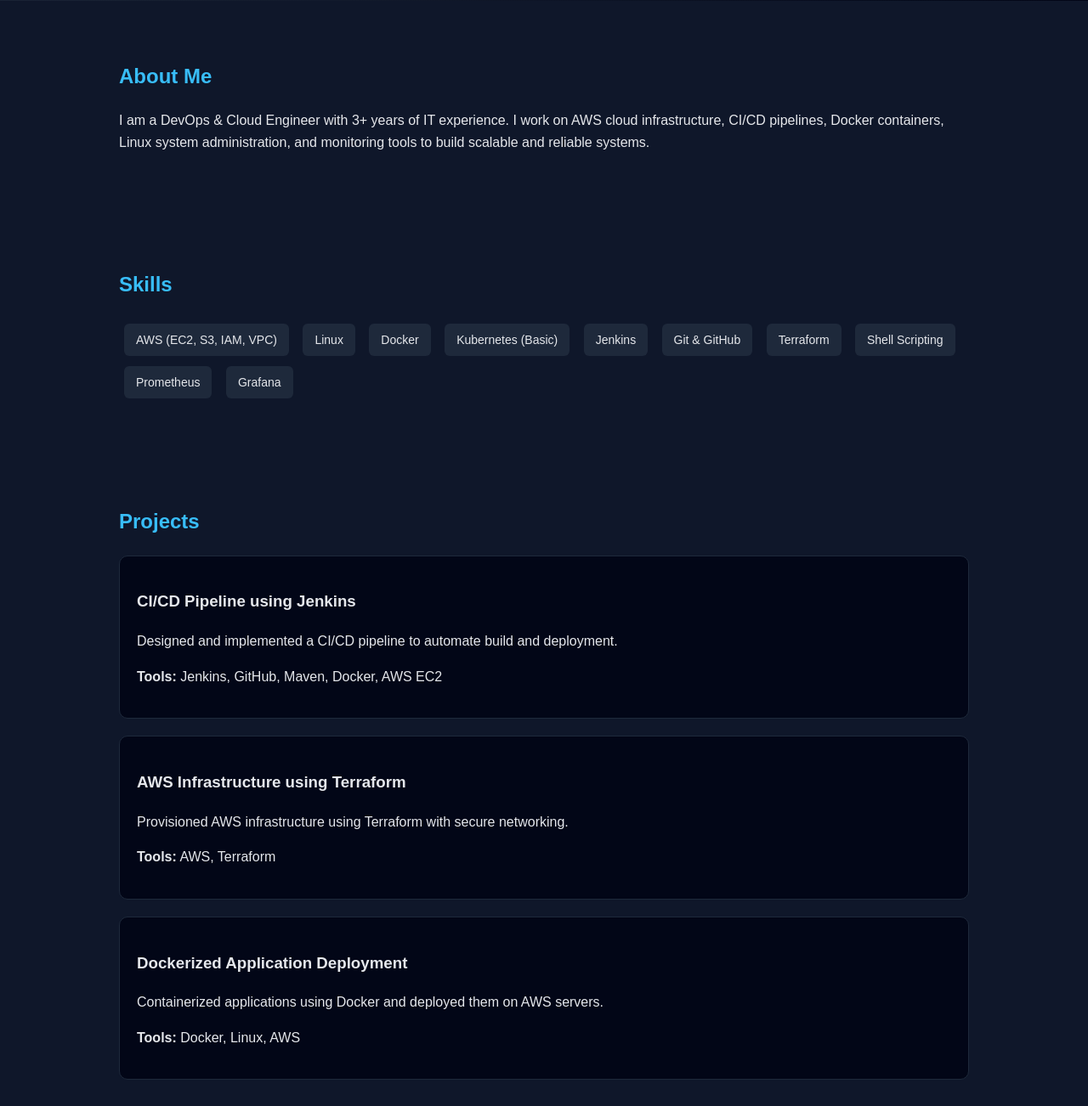
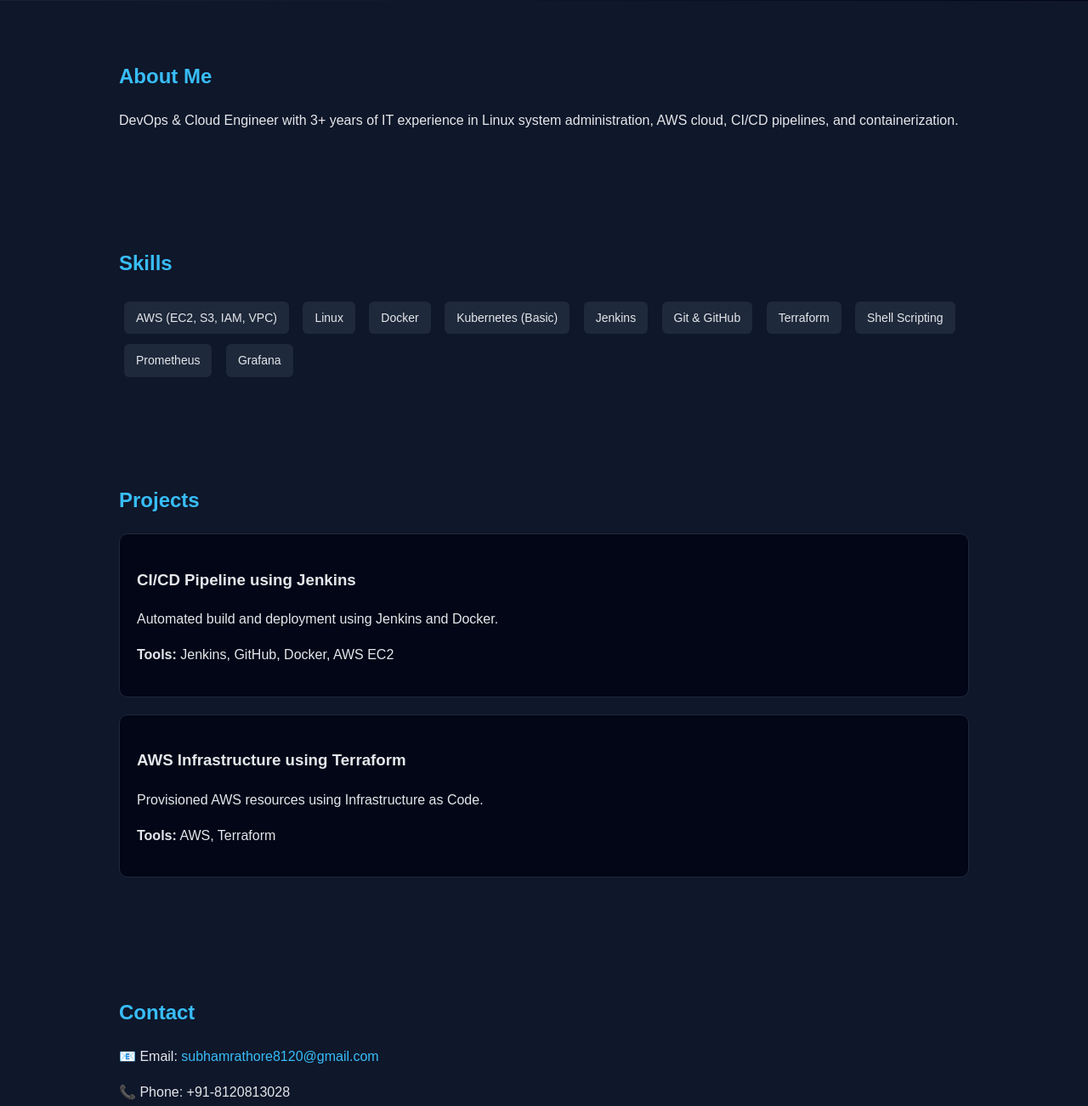
Before and after one commit to subhamr424/devops-portfolio, a plain HTML site: page index.html in a window 1280 px wide. Shown: the part 240-1542 px from the top of the page at 85% size. Drawn offline with Linux system fonts and the light colour scheme.

Commit message:
Update index.html
Update all

```diff
--- a/index.html
+++ b/index.html
@@ -85,10 +85,8 @@
   <section>
     <h2>About Me</h2>
     <p>
-      I am a DevOps & Cloud Engineer with 3+ years of IT experience.
-      I work on AWS cloud infrastructure, CI/CD pipelines, Docker containers,
-      Linux system administration, and monitoring tools to build scalable
-      and reliable systems.
+      DevOps & Cloud Engineer with 3+ years of IT experience in Linux system
+      administration, AWS cloud, CI/CD pipelines, and containerization.
     </p>
   </section>
 
@@ -115,26 +113,14 @@
 
     <div class="project">
       <h3>CI/CD Pipeline using Jenkins</h3>
-      <p>
-        Designed and implemented a CI/CD pipeline to automate build and deployment.
-      </p>
-      <p><b>Tools:</b> Jenkins, GitHub, Maven, Docker, AWS EC2</p>
+      <p>Automated build and deployment using Jenkins and Docker.</p>
+      <p><b>Tools:</b> Jenkins, GitHub, Docker, AWS EC2</p>
     </div>
 
     <div class="project">
       <h3>AWS Infrastructure using Terraform</h3>
-      <p>
-        Provisioned AWS infrastructure using Terraform with secure networking.
-      </p>
+      <p>Provisioned AWS resources using Infrastructure as Code.</p>
       <p><b>Tools:</b> AWS, Terraform</p>
-    </div>
-
-    <div class="project">
-      <h3>Dockerized Application Deployment</h3>
-      <p>
-        Containerized applications using Docker and deployed them on AWS servers.
-      </p>
-      <p><b>Tools:</b> Docker, Linux, AWS</p>
     </div>
 
   </section>
@@ -142,6 +128,13 @@
   <!-- CONTACT -->
   <section>
     <h2>Contact</h2>
+
+    <p>
+      📧 Email:
+      <a href="mailto:subhamrathore8120@gmail.com">
+        subhamrathore8120@gmail.com
+      </a>
+    </p>
 
     <p>📞 Phone: +91-8120813028</p>
 
```
